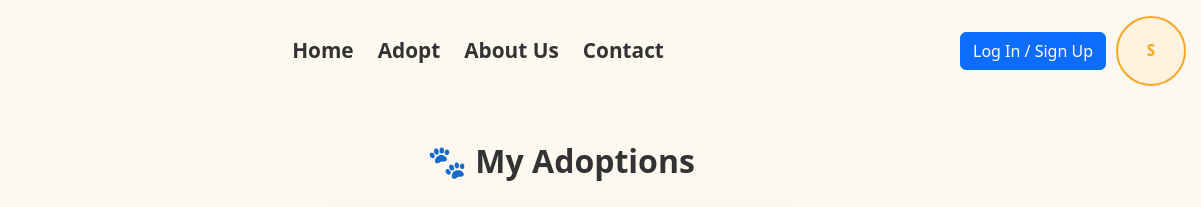
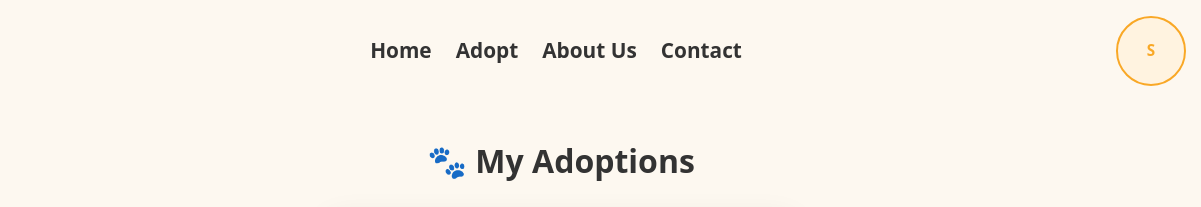
Before and after one commit to pattarbhoomi/ADOPTO-A-Pet-Adoption-site-2, a website: page frontend/my-adoptions.html in a window 1280 px wide. Shown: the top 207 px of the page, 79-1280 px from the left. Drawn offline with nearby package versions, Linux system fonts and the light colour scheme; no server answers; sample sign-in values are in the browser's storage.

Commit message:
login but removed

```diff
--- a/frontend/my-adoptions.html
+++ b/frontend/my-adoptions.html
@@ -197,9 +197,7 @@
       </ul>
     </nav>
     <div class="auth-buttons">
-      <button class="btn btn-primary" data-bs-toggle="modal" data-bs-target="#login-modal">
-        Log In / Sign Up
-      </button>
+
       <a href="#" class="profile-btn" onclick="openSidebar(); return false;" style="display:none;">Profile</a>
     </div>
   </header>
```
